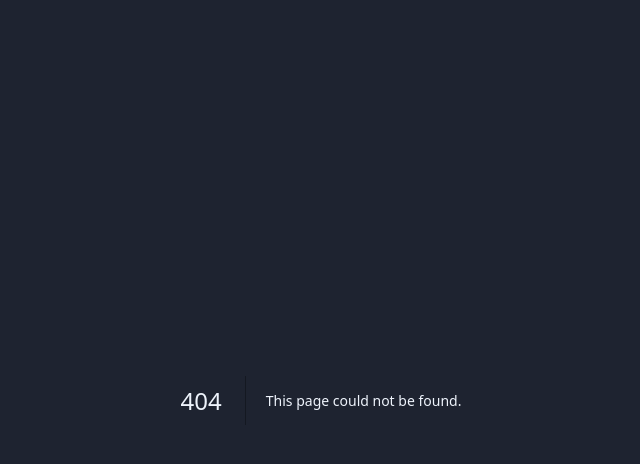
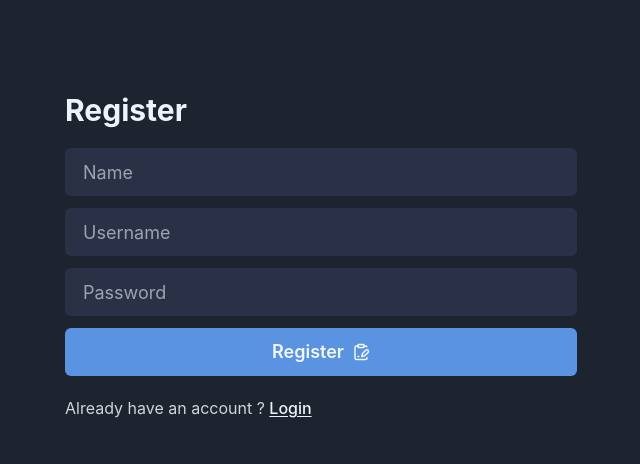
Before and after one commit to octoi/spacechat, a Next.js app in the folder app/: page /account/register in a window 1280 px wide. Before the commit this address had no page. Shown: the top 464 px of the page, without its empty margins (319-959 px from the left). Built offline with nearby package versions, Linux system fonts and the light colour scheme.

Commit message:
feat: register page

```diff
--- /dev/null
+++ b/app/graphql/account/account.mutation.ts
@@ -0,0 +1,62 @@
+import { gql } from '@apollo/client';
+
+export const LOGIN_USER = gql`
+  mutation ($username: String, $password: String) {
+    login(username: $username, password: $password) {
+      id
+      username
+      name
+      profile
+      about
+      token
+    }
+  }
+`;
+
+export const REGISTER_USER = gql`
+  mutation (
+    $name: String
+    $username: String
+    $password: String
+    $profile: String
+  ) {
+    register(
+      name: $name
+      username: $username
+      password: $password
+      profile: $profile
+    ) {
+      id
+      username
+      name
+      profile
+      about
+      token
+    }
+  }
+`;
+
+export const UPDATE_USER = gql`
+  mutation (
+    $name: String
+    $username: String
+    $password: String
+    $profile: String
+    $about: String
+  ) {
+    updateUser(
+      name: $name
+      username: $username
+      password: $password
+      profile: $profile
+      bio: $bio
+    ) {
+      id
+      username
+      name
+      profile
+      about
+      token
+    }
+  }
+`;
--- /dev/null
+++ b/app/lib/user.ts
@@ -0,0 +1,14 @@
+import { userStore } from '@/store/user.store';
+import { setToken, removeToken } from './cookie';
+
+const { setUser: setStoreUser, removeUser } = userStore.getState();
+
+export const setUser = (userData: any) => {
+  setToken(userData?.token);
+  setStoreUser(userData);
+};
+
+export const logoutUser = () => {
+  removeToken();
+  removeUser();
+};
--- /dev/null
+++ b/app/pages/account/register.tsx
@@ -0,0 +1,126 @@
+import Link from 'next/link';
+import React, { useState } from 'react';
+import { ClipboardSignature } from 'lucide-react';
+import { Button, Center, Flex, Heading, Input } from '@chakra-ui/react';
+import { Paths } from '@/lib/constants';
+import { Layout } from '@/components/layout';
+import { useMutation } from '@apollo/client';
+import { REGISTER_USER } from '@/graphql/account/account.mutation';
+import { setUser } from '@/lib/user';
+import { showToast } from '@/lib/showToast';
+import { useRouter } from 'next/router';
+
+export default function RegisterPage() {
+  const router = useRouter();
+
+  const [name, setName] = useState('');
+  const [username, setUsername] = useState('');
+  const [password, setPassword] = useState('');
+  const [loading, setLoading] = useState(false);
+
+  const [registerUser] = useMutation(REGISTER_USER);
+
+  const handleFormSubmit = (e: any) => {
+    e.preventDefault();
+    setLoading(true);
+
+    registerUser({
+      variables: {
+        name,
+        username,
+        password,
+        profile: encodeURI(
+          `https://avatars.dicebear.com/api/identicon/${name}.svg`
+        ),
+      },
+    })
+      .then(({ data }) => {
+        const registerData = data?.register;
+        setUser(registerData);
+        showToast({
+          title: `Welcome ${name} to dove 🥳`,
+          description: 'Account registered successfully',
+          status: 'success',
+        });
+        router.push(Paths.home);
+      })
+      .catch((err) => {
+        showToast({
+          title: 'Failed to register',
+          description: err?.message,
+          status: 'error',
+        });
+      })
+      .finally(() => {
+        setPassword('');
+        setLoading(false);
+      });
+  };
+
+  return (
+    <Layout title='Register'>
+      <Center mt={10}>
+        <Flex direction='column' p={8} className='w-full max-w-xl'>
+          <Heading fontSize='3xl' mb={5}>
+            Register
+          </Heading>
+          <form onSubmit={handleFormSubmit}>
+            <Input
+              size='lg'
+              variant='filled'
+              className='bg-app-dark3 text-app-text'
+              placeholder='Name'
+              required
+              value={name}
+              onChange={(e) => setName(e.target.value)}
+              disabled={loading}
+            />
+            <Input
+              mt={3}
+              size='lg'
+              variant='filled'
+              className='bg-app-dark3 text-app-text'
+              placeholder='Username'
+              required
+              value={username}
+              onChange={(e) => setUsername(e.target.value)}
+              disabled={loading}
+            />
+            <Input
+              mt={3}
+              size='lg'
+              variant='filled'
+              className='bg-app-dark3 text-app-text'
+              placeholder='Password'
+              type='password'
+              required
+              value={password}
+              onChange={(e) => setPassword(e.target.value)}
+              disabled={loading}
+            />
+            <Button
+              mt={3}
+              className='btn-primary'
+              rightIcon={<ClipboardSignature size={18} />}
+              size='lg'
+              type='submit'
+              w='full'
+              isLoading={loading}
+            >
+              Register
+            </Button>
+          </form>
+          <p className='mt-5 text-app-text2'>
+            Already have an account ?{' '}
+            <Link
+              href={Paths.login}
+              className='text-app-text font-medium underline underline-offset-2 cursor-pointer transition-all duration-200 hover:opacity-80'
+            >
+              Login
+            </Link>
+          </p>
+        </Flex>
+      </Center>
+    </Layout>
+  );
+}
```
